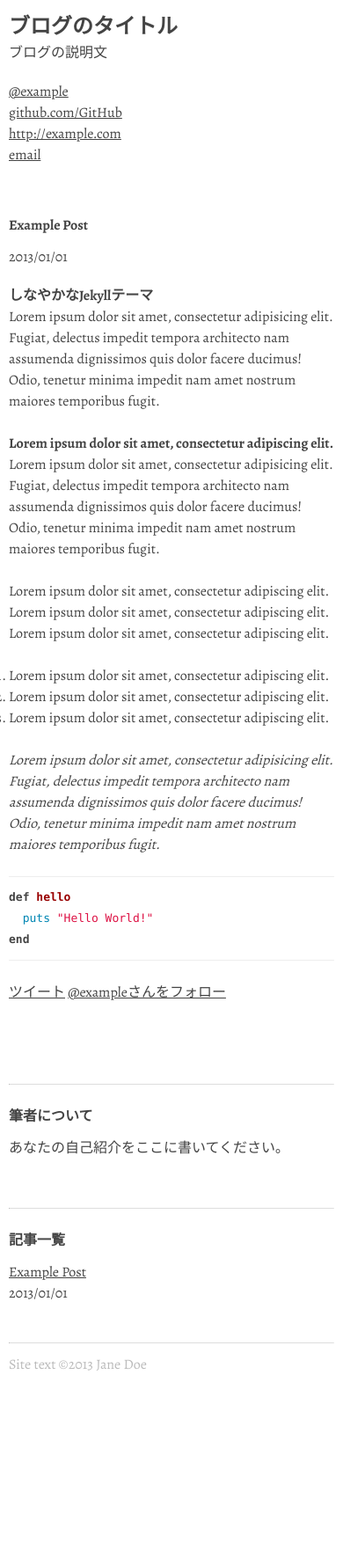
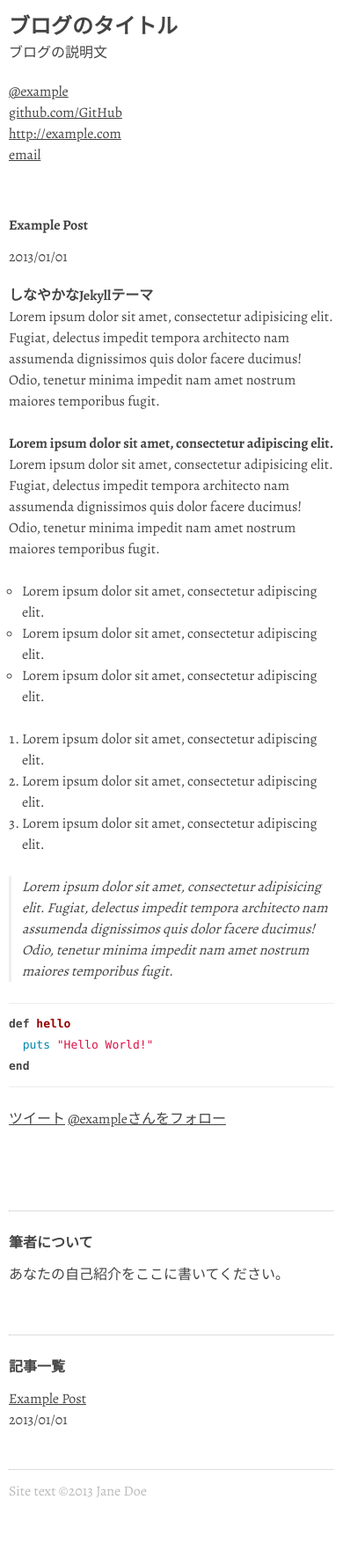
Before and after one commit to ellekasai/shinayaka, a Jekyll site: the page built from index.html, in a window 390 px wide. Shown: the whole page at 88% size. Built offline with Jekyll 4.4.1, drawn with Linux system fonts in a browser that asks for light colours; comment, search, counter and statistics services are not loaded; before the commit the page ends 1635 px from its top, so only the background shows below that.

Commit message:
fix mobile css

```diff
--- a/stylesheets/shinayaka.css
+++ b/stylesheets/shinayaka.css
@@ -154,6 +154,12 @@
   body,h1,h2,h3,h4,h5,h6 {
     font-size: 16px !important;
   }
+  ol, ul {
+    margin-left: 15px;
+  }
+  blockquote {
+    margin-left: 0px;
+  }
   .header-logo {
     font-size: 24px !important;
   }
```
